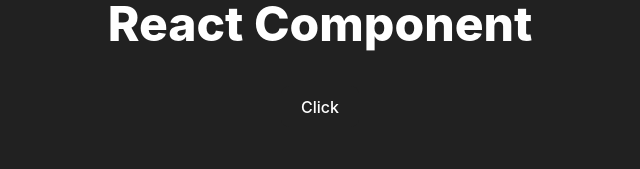
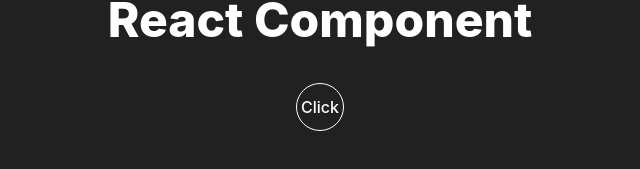
Before and after one commit to LanarsInc/animated-cursor, a React (Vite) app: page / in a window 1280 px wide. Shown: the part 369-538 px from the top of the page, without its empty margins (320-960 px from the left). Built offline with nearby package versions, Linux system fonts and the light colour scheme.

Commit message:
Add custom Button

```diff
--- a/src/App.tsx
+++ b/src/App.tsx
@@ -1,3 +1,5 @@
+import Button from './components/Button/index.tsx';
+
 function App() {
   return (
     <>
@@ -6,9 +8,7 @@ function App() {
           Animated Cursor <br />
           React Component
         </h1>
-        <div className="container">
-          <button>Click</button>
-        </div>
+        <Button />
       </section>
     </>
   );
--- /dev/null
+++ b/src/components/Button/Button.css
@@ -0,0 +1,21 @@
+.btn {
+  font-family: var(--main-font-family);
+  font-size: 1em;
+  z-index: 9;
+  position: relative;
+  cursor: pointer;
+  display: flex;
+  align-items: center;
+  justify-content: center;
+}
+
+.btn--circle {
+  width: 48px;
+  height: 48px;
+  padding: 5px;
+  background-color: transparent;
+  color: var(--main-light-color);
+  border-radius: 50%;
+  border: 1px solid var(--main-light-color);
+  transition: color 300ms ease-in-out, border 300ms ease-in-out;
+}
--- /dev/null
+++ b/src/components/Button/index.tsx
@@ -0,0 +1,5 @@
+import './Button.css';
+
+const Button = () => <button className="btn btn--circle">Click</button>;
+
+export default Button;
```
